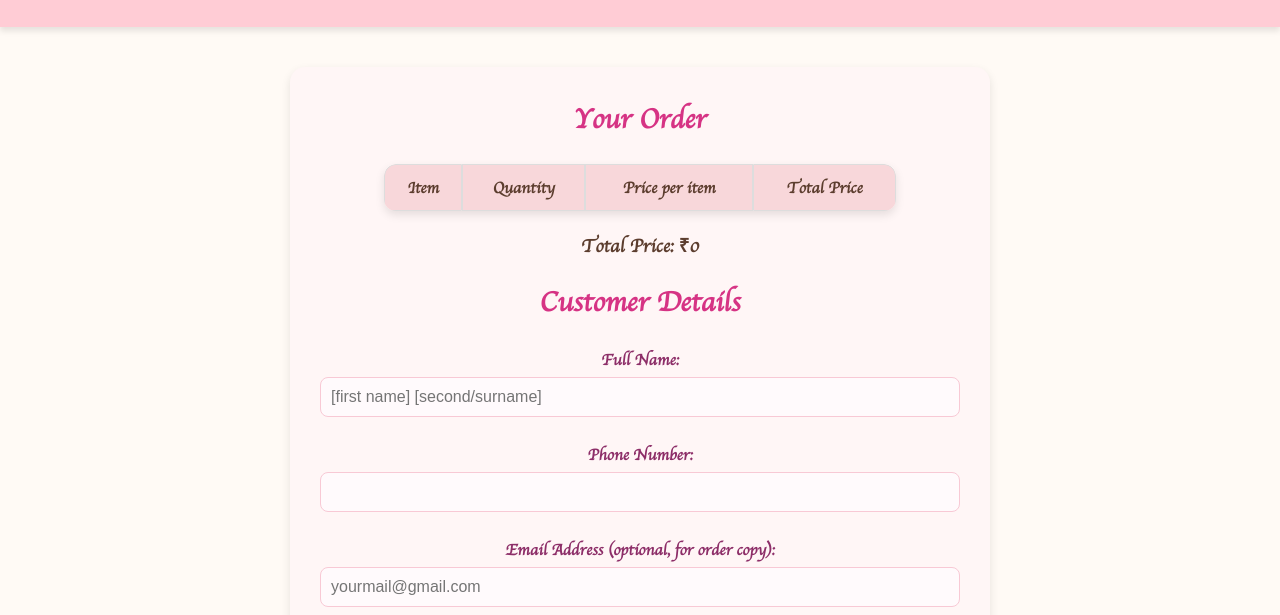
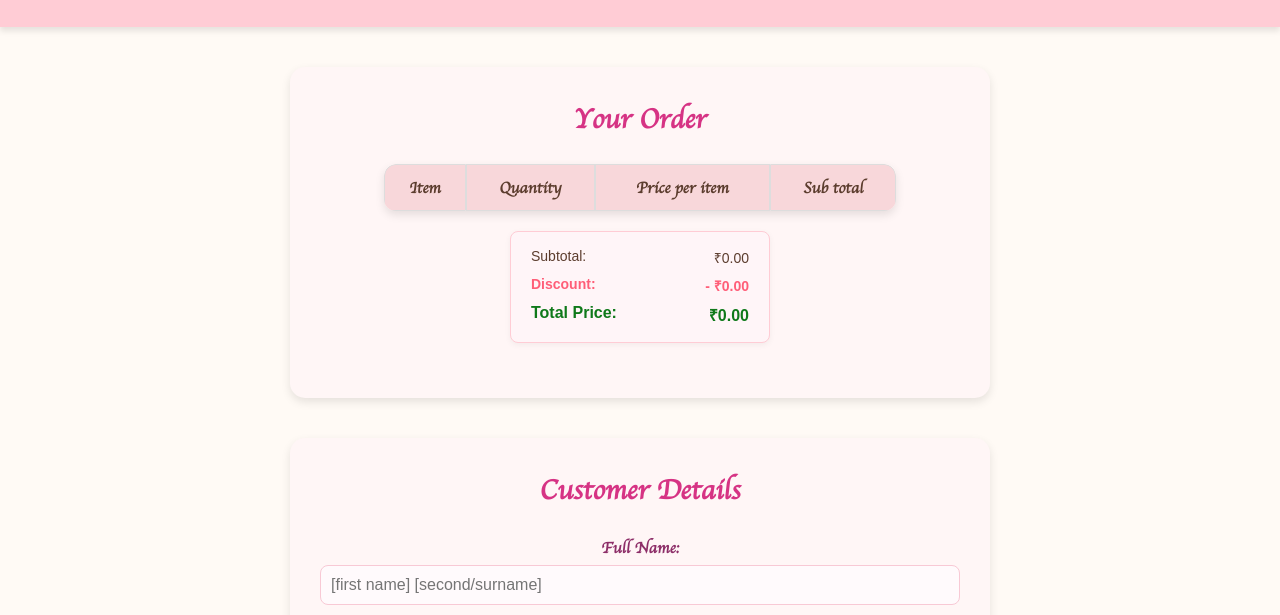
Before and after one commit to Bakery2025/Bakery, a website: page views/checkout.html in a window 1280 px wide. Shown: the part 185-800 px from the top of the page. Drawn offline with nearby package versions, Linux system fonts and the light colour scheme; files whose address does not match are found by name.

Commit message:
Update checkout.html

```diff
--- a/views/checkout.html
+++ b/views/checkout.html
@@ -49,14 +49,29 @@
                     <th>Item</th>
                     <th>Quantity</th>
                     <th>Price per item</th>
-                    <th>Total Price</th>
+                    <th>Sub total</th>
                 </tr>
             </thead>
             <tbody></tbody>
         </table>
 
-        <h3>Total Price: ₹<span id="total-price">0</span></h3>
+        <div class="price-summary">
+            <div class="price-row">
+                <span>Subtotal:</span>
+                <span id="subtotal-amount">₹0</span>
+            </div>
+            <div class="price-row discount">
+                <span>Discount:</span>
+                <span id="discount-amount">₹0</span>
+            </div>
+            <div class="price-row total">
+                <span>Total Price:</span>
+                <span id="total-price">₹0</span>
+            </div>
+        </div>
+    </section>
 
+    <section class="customer-container">
         <h2>Customer Details</h2>
         <form id="order-form" action="/submit-checkout" method="POST">
             <label for="name">Full Name:</label>
@@ -147,6 +162,17 @@
 
 
         document.addEventListener("DOMContentLoaded", function () {
+
+            const savedName = localStorage.getItem("name");
+            const savedPhone = localStorage.getItem("phone");
+            const savedEmail = localStorage.getItem("email");
+            const savedAddress = localStorage.getItem("address");
+
+            if (savedName) document.getElementById("name").value = savedName;
+            if (savedPhone) document.getElementById("phone").value = savedPhone;
+            if (savedEmail) document.getElementById("email").value = savedEmail;
+            if (savedAddress) document.getElementById("address").value = savedAddress;
+
             const selectedItems =
                 JSON.parse(localStorage.getItem("selectedItems")) || [];
             let totalPrice =
@@ -159,16 +185,29 @@
                 document.getElementById("total-price");
 
 
+            function updateTotal() {
+                let subtotal = selectedItems.reduce((sum, item) => sum + item.price, 0); // Get subtotal
+                let discount = 0;
 
-            function updateTotal() {
-                let newTotal = selectedItems.reduce(
-                    (sum, item) => sum + item.price,
-                    0,
-                );
-                totalPrice = newTotal;
-                totalPriceElement.textContent = totalPrice;
-                localStorage.setItem("totalPrice", totalPrice);
+                // Apply discounts based on subtotal
+                if (subtotal > 1500) {
+                    discount = subtotal * 0.15; // 15% discount
+                } else if (subtotal > 1000) {
+                    discount = subtotal * 0.10; // 10% discount
                 }
+
+                let finalTotal = subtotal - discount; // Calculate final total after discount
+
+                document.getElementById("total-price").textContent = `₹${finalTotal.toFixed(2)}`;
+
+                document.getElementById("discount-amount").textContent = `- ₹${discount.toFixed(2)}`; // Show discount
+                document.getElementById("subtotal-amount").textContent = `₹${subtotal.toFixed(2)}`; // Show subtotal
+
+                localStorage.setItem("totalPrice", finalTotal.toFixed(2));
+                totalPrice = finalTotal; // Ensure totalPrice is updated correctly
+                // Store final total in localStorage
+            }
+
 
             function updateItemPrice(index, quantity) {
                 const item = selectedItems[index];
@@ -248,13 +287,21 @@ function submitOrder() {
                             items: selectedItems,
                             total: totalPrice,
                         };
+
+                        localStorage.setItem("name", document.getElementById("name").value);
+                        localStorage.setItem("phone", document.getElementById("phone").value);
+                        localStorage.setItem("email", document.getElementById("email").value);
+                        localStorage.setItem("address", document.getElementById("address").value);
+
+
                         console.log(
                             "🛒 Selected Items from localStorage:",
                             selectedItems,
                         );
 
                         console.log("Order Placed:", orderData);
-                    localStorage.clear();
+                        localStorage.removeItem("selectedItems");
+                        localStorage.removeItem("totalPrice");
                         fetch("/submit-checkout", {
                             method: "POST",
                             headers: { "Content-Type": "application/json" },
@@ -263,7 +310,8 @@ function submitOrder() {
                             .then((response) => response.json()) // Parse JSON response
                             .then((data) => {
                                 if (data.success) {
-                                localStorage.clear();
+                                    localStorage.removeItem("selectedItems");
+                                    localStorage.removeItem("totalPrice");
                                     window.location.href = `/order-confirmation?id=${data.orderId}`; // Manually redirect
                                 } else {
                                     alert(
```
Lines whose indentation alone changed are shown as unchanged.
